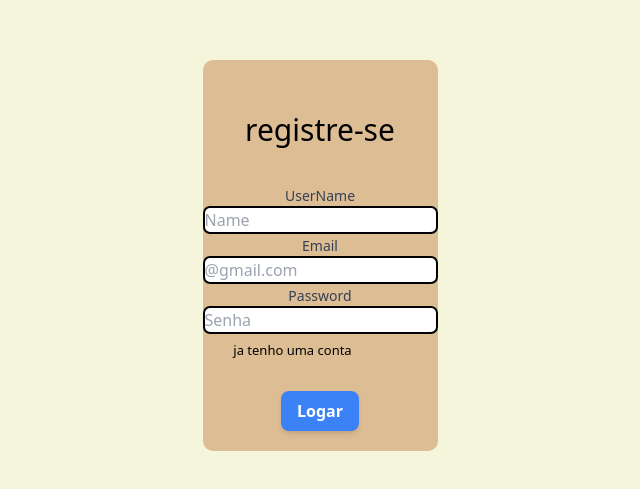
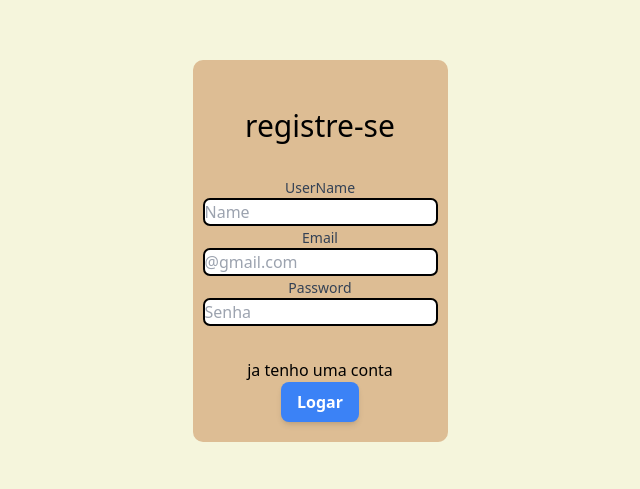
Before and after one commit to Ruanpmjjj/projeto-integrador, a Next.js app: page /user/register in a window 1280 px wide. Shown: the part 101-590 px from the top of the page, without its empty margins (320-960 px from the left). Built offline with nearby package versions, Linux system fonts and the light colour scheme.

Commit message:
css/html

```diff
--- a/pages/api/actions/user/create.tsx
+++ b/pages/api/actions/user/create.tsx
@@ -1,6 +1,8 @@
 import { NextApiRequest, NextApiResponse } from "next";
 import { createUser } from "../../controller/UserController";
 import userRequest from "@/request/userRequest";
+import { stringify } from "querystring";
+
 
 
 export default async (req: NextApiRequest, res: NextApiResponse) => {
@@ -8,15 +10,15 @@ export default async (req: NextApiRequest, res: NextApiResponse) => {
         return res.status(403).json({message: "Method not allowed."});
     }
 
-    const {name , email , password} = req.body;
+    const {_name , _email , _password} = req.body;
 
-    const checkRequest = userRequest(password, email, name);
+    const checkRequest = userRequest(_password, _email, _name);
 
     if (checkRequest.status == false) {
         return res.status(403).json( {message: checkRequest.message} );
     }
 
-    const response = await createUser(email, name, password);
+    const response = await createUser(_email, _name, _password);
 
     if ( response != undefined) {
         return res.status(200).json(response);
--- a/pages/user/register.tsx
+++ b/pages/user/register.tsx
@@ -1,7 +1,7 @@
 import Head from "next/head";
 import { useState } from "react";
 import { useRouter } from "next/router";
-import styles from "@/styles/login.module.css";
+import styles from "@/styles/register.module.css"
 
 export default function cadastroPage() {
     const router = useRouter();
@@ -61,20 +61,21 @@ export default function cadastroPage() {
                 <title>Cadastro</title>
             </Head>
 
-            <form className="form-reg" onSubmit={formSubmit}>
+            <form className={styles.formReg} onSubmit={formSubmit}>
 
-                <p className="p-1">registre-se</p>
+                <p className={styles.p1}>registre-se</p>
+                <p>{error}</p>
                 <div>
                     <span className="block text-sm font-medium text-slate-700">UserName</span>
-                    <input className="input-res" type="text" placeholder="Name" value={formData.nickName} onChange={(evento) => { handleFormEdit(evento, 'nickName') }} required />
+                    <input className={styles.input} type="text" placeholder="Name" value={formData.nickName} onChange={(evento) => { handleFormEdit(evento, 'nickName') }} required />
                     <br></br>
                     <span className="block text-sm font-medium text-slate-700">Email</span>
-                    <input className="input-res" type="email" placeholder="@gmail.com" value={formData.email} onChange={(evento) => { handleFormEdit(evento, 'email') }} required />
+                    <input className={styles.input} type="email" placeholder="@gmail.com" value={formData.email} onChange={(evento) => { handleFormEdit(evento, 'email') }} required />
                     <br></br>
                     <span className="block text-sm font-medium text-slate-700">Password</span>
-                    <input className="input-res" type="password" placeholder="Senha" value={formData.password} onChange={(evento) => { handleFormEdit(evento, 'password') }} required />
+                    <input className={styles.input} type="password" placeholder="Senha" value={formData.password} onChange={(evento) => { handleFormEdit(evento, 'password') }} required />
                     <br />
-                    <button className="button-log">ja tenho uma conta</button>
+                    <button className={styles.button}>ja tenho uma conta</button>
                     <br></br>
                     <button className="py-2 px-4 bg-blue-500 text-white font-semibold rounded-lg shadow-md hover:bg-blue-700 focus:outline-none focus:ring-2 focus:ring-blue-400 focus:ring-opacity-75">
                         Logar
--- a/styles/globals.css
+++ b/styles/globals.css
@@ -23,42 +23,3 @@ body {
   padding-top: 40px;
   border-radius: 10px;
 }
-
-input {
-  border-radius: 7px;
-}
-
-button {
-  margin-top: 30px;
-}
-
-.form-reg {
-  background-color: rgb(221, 189, 148);
-  text-align: center;
-  margin-top: 6%;
-  padding-top: 20px;
-  padding-bottom: 20px;
-  padding-top: 40px;
-  border-radius: 10px;
-}
-
-input {
-  margin-bottom: 2px;
-  border: 2px solid rgb(0, 0, 0);
-}
-
-.button-log {
-  margin-top: 5px;
-  margin-right: 55px;
-  font-size: 13px;
-}
-
-.button-log:hover {
-  color: aliceblue;
-}
-
-.p-1 {
-  margin-top: 1%;
-  margin-bottom: 30px;
-  font-size: 30px;
-}
--- /dev/null
+++ b/styles/register.module.css
@@ -0,0 +1,39 @@
+.formReg {
+    background-color: rgb(221, 189, 148);
+    text-align: center;
+    margin-top: 6%;
+    padding-top: 20px;
+    padding-bottom: 20px;
+    padding-top: 40px;
+    border-radius: 10px;
+    padding-left: 10px;
+    padding-right: 10px;
+}
+
+
+
+.button {
+    margin-top: 30px;
+}
+
+.input {
+    margin-bottom: 2px;
+    border: 2px solid rgb(0, 0, 0);
+    border-radius: 7px;
+}
+
+.buttonLog {
+    margin-top: 5px;
+    margin-right: 55px;
+    font-size: 13px;
+}
+
+.buttonLog:hover {
+    color: aliceblue;
+}
+
+.p1 {
+    margin-top: 1%;
+    margin-bottom: 30px;
+    font-size: 30px;
+}
```
